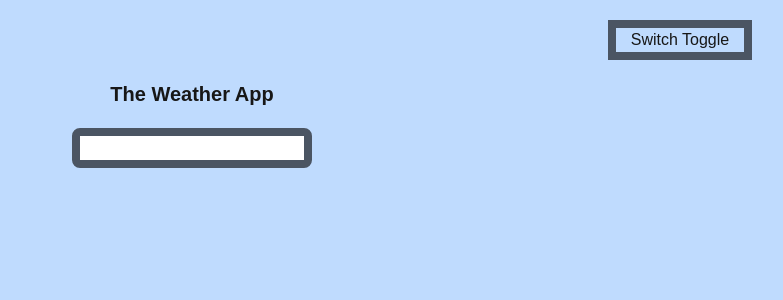
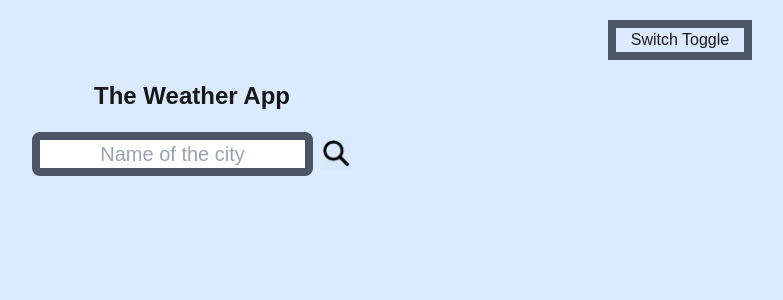
Before and after one commit to LearnerSamuelX/weather-app, a Next.js app: page / in a window 1280 px wide. Shown: the top 300 px of the page, without its empty margins (448-1231 px from the left). Built offline with nearby package versions, Linux system fonts and the light colour scheme.

Commit message:
main: clicking mechanism in place

```diff
--- a/app/page.tsx
+++ b/app/page.tsx
@@ -1,9 +1,18 @@
+'use client';
+
 import Head from 'next/head';
+import Image from "next/image";
 
 export default function Home() {
+
+  function weatherUpdate(event: React.MouseEvent<HTMLDivElement>) {
+    event.preventDefault()
+    console.log("INFO: weatherUpdate function triggered.")
+  }
+
   return (
     <div className="">
-      <main className="bg-blue-200 h-screen">
+      <main className="bg-blue-100 h-screen">
         <div className="flex justify-center md:justify-end ">
           <div className="w-36 border-8 border-gray-600 mt-5 md:mr-20 text-center">
             <p>Switch Toggle</p>
@@ -11,13 +20,22 @@ export default function Home() {
         </div>
 
         {/* Application Name */}
-        <div className="text-center m-5 text-xl font-bold">
+        <div className="text-center m-5 text-2xl font-bold">
           <h1>The Weather App</h1>
         </div>
 
         {/* Input Box */}
-        <div className="w-60 mx-auto flex-roq items-center">
-          <input className="border-8 border-gray-600 w-60 text-center rounded-lg"></input>
+        <div className="w-80 ml-auto mr-auto flex items-center">
+          <input placeholder="Name of the city" className="w-80 border-8 border-gray-600 text-center rounded-lg text-xl"></input>
+          <div className="ml-2" onClick={weatherUpdate}>
+            <Image
+              className="cursor-pointer"
+              src="/search.png" // add another search icon in white
+              alt="search icon logomark"
+              width={40}
+              height={40}
+            />
+          </div>
         </div>
       </main>
     </div>
```
Also changed, not shown: public/search.png (added).
